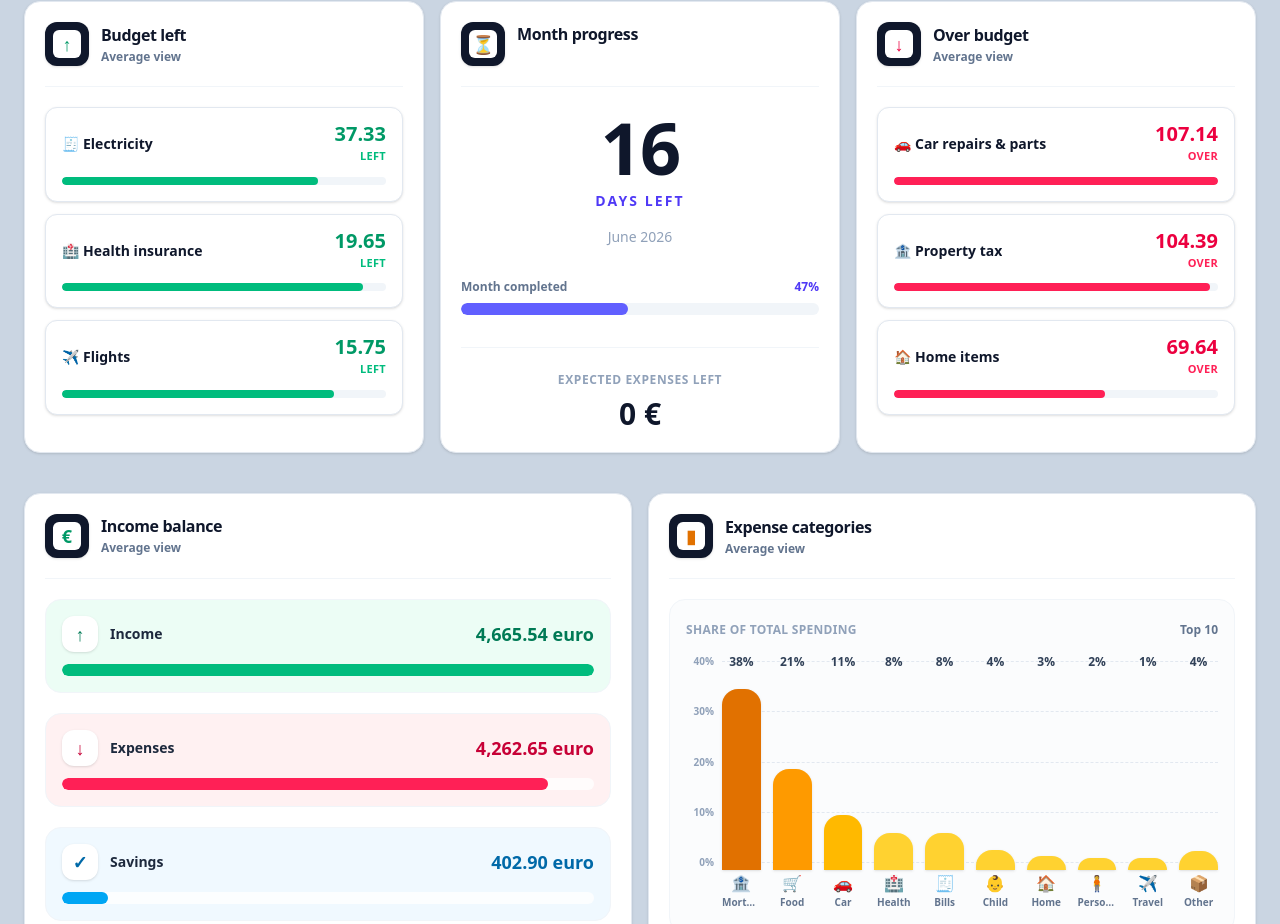
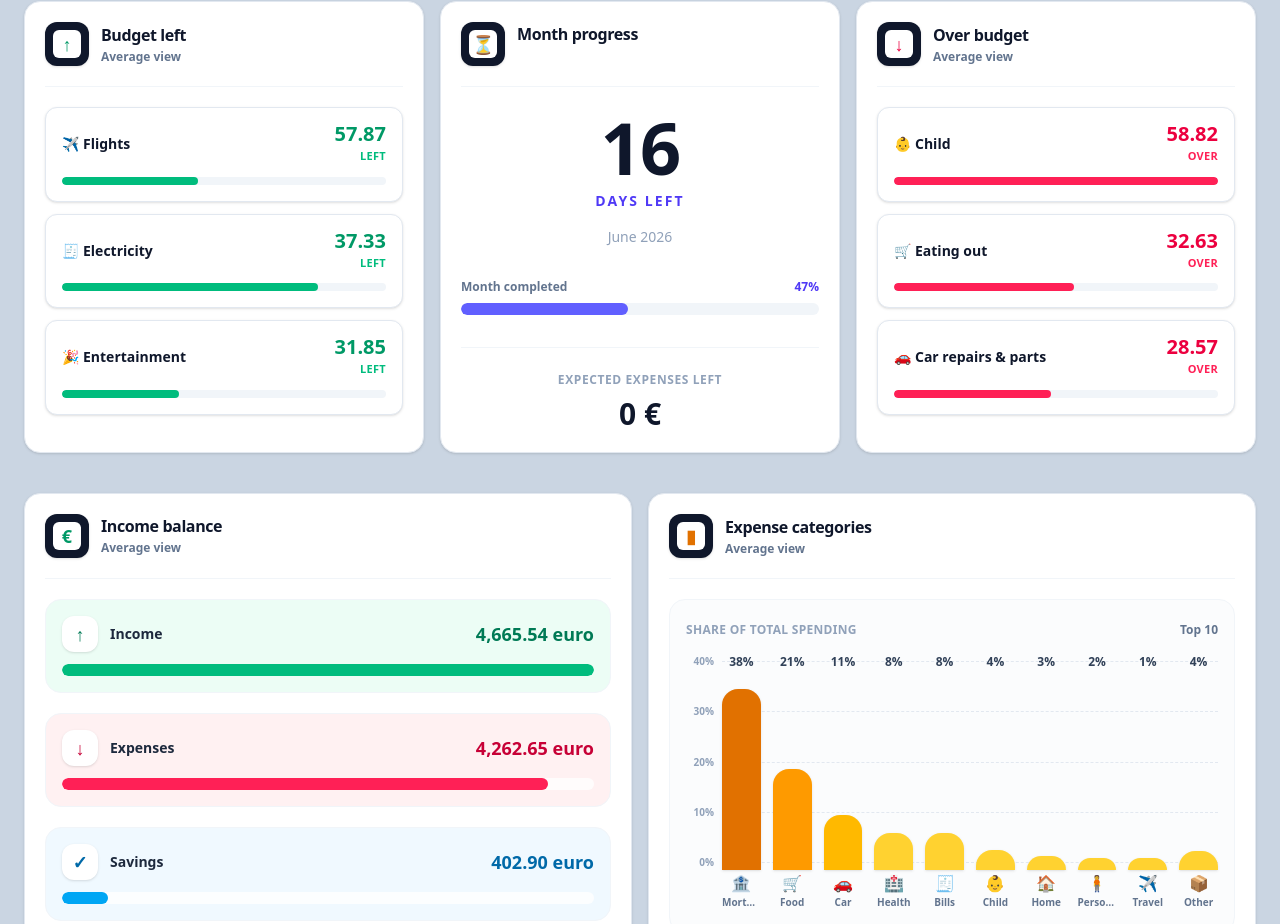
Before and after one commit to oleksaGrzegorz/budget-app, a React (Vite) app: page / in a window 1280 px wide. Shown: the part 998-1922 px from the top of the page. Built offline with nearby package versions, Linux system fonts and the light colour scheme; no server answers.

Commit message:
feat: enhance category average calculation by adding categoryAverageTypes parameter

```diff
--- a/src/components/BudgetInsights/BiggestOverspendingCard.tsx
+++ b/src/components/BudgetInsights/BiggestOverspendingCard.tsx
@@ -1,4 +1,4 @@
-import { categories, categoryEmojis } from "../../data/categories";
+import { categories, categoryAverageTypes, categoryEmojis } from "../../data/categories";
 import {
   getActiveMonths,
   getCategoryAverage,
@@ -28,7 +28,7 @@ export const BiggestOverspendingCard = ({
     .map((category) => {
       const spent =
         period === "average"
-          ? getCategoryAverage(expenses, category, activeMonths)
+          ? getCategoryAverage(expenses, category, activeMonths, categoryAverageTypes)
           : expenses[category]?.[period] ?? 0;
 
       const goal = expenseGoals[category];
--- a/src/components/BudgetInsights/BiggestSavingsCard.tsx
+++ b/src/components/BudgetInsights/BiggestSavingsCard.tsx
@@ -1,6 +1,7 @@
 import {
   categories,
   categoryEmojis,
+  categoryAverageTypes,
   getCategoryAverageType,
 } from "../../data/categories";
 
@@ -40,7 +41,7 @@ export const BiggestSavingsCard = ({
 
       const spent =
         period === "average"
-          ? getCategoryAverage(expenses, category, activeMonths)
+          ? getCategoryAverage(expenses, category, activeMonths, categoryAverageTypes)
           : expenses[category]?.[period] ?? 0;
 
       const goal = expenseGoals[category];
```
